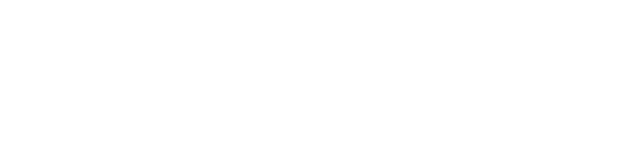
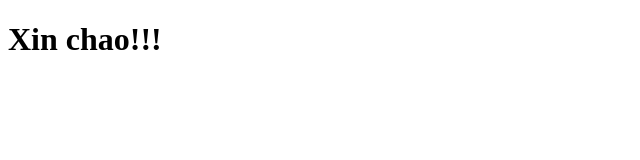
Before and after one commit to TranThanhLamB2105579/ct300_lab1_bai1, a plain HTML site: page index.html in a window 1280 px wide. Shown: the whole page, without its empty margins (0-640 px from the left). Drawn offline with Linux system fonts and the light colour scheme.

Commit message:
modified index.html

```diff
--- a/index.html
+++ b/index.html
@@ -6,6 +6,6 @@
     <title>Hello</title>
 </head>
 <body>
-
+    <h1>Xin chao!!!</h1>
 </body>
 </html>
```
